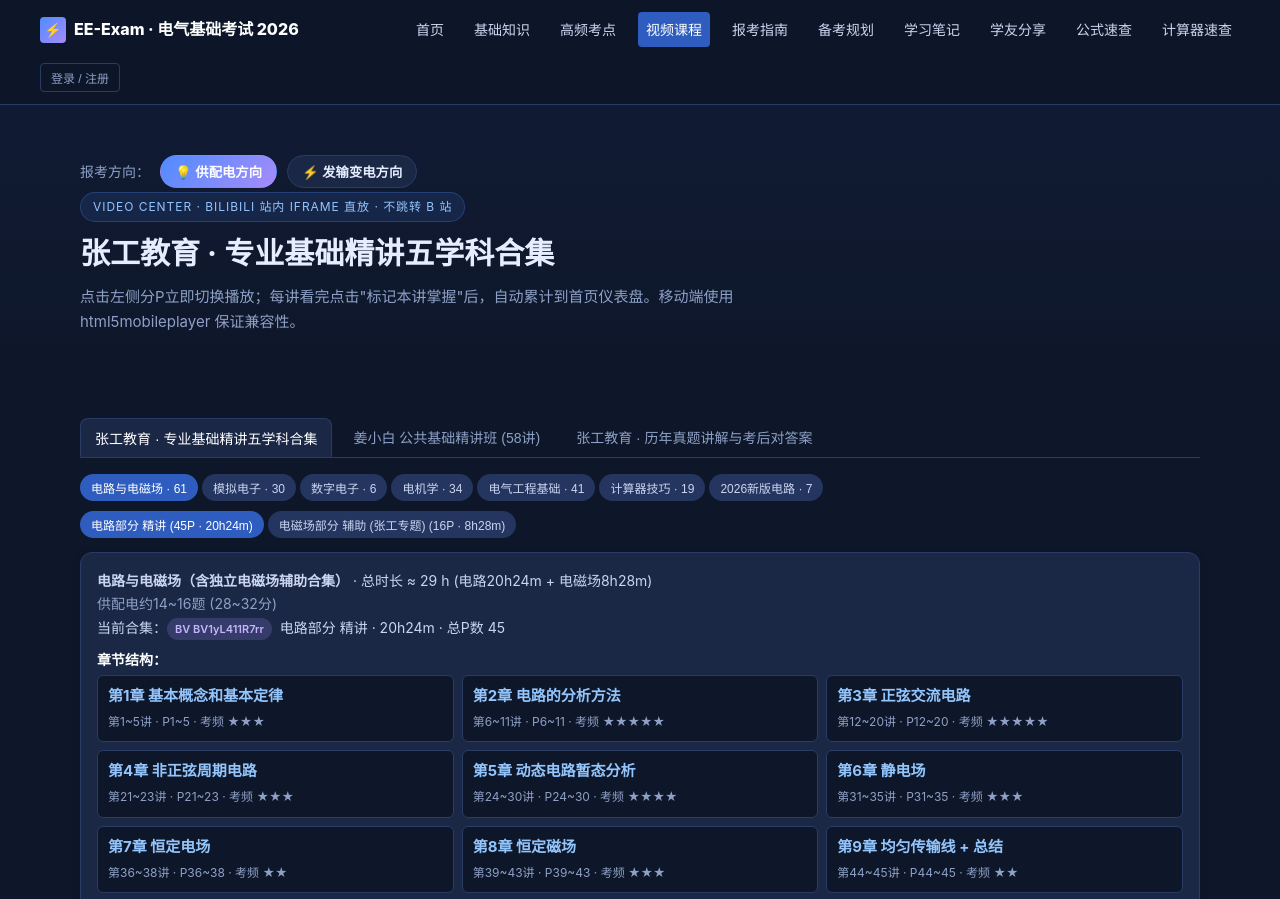
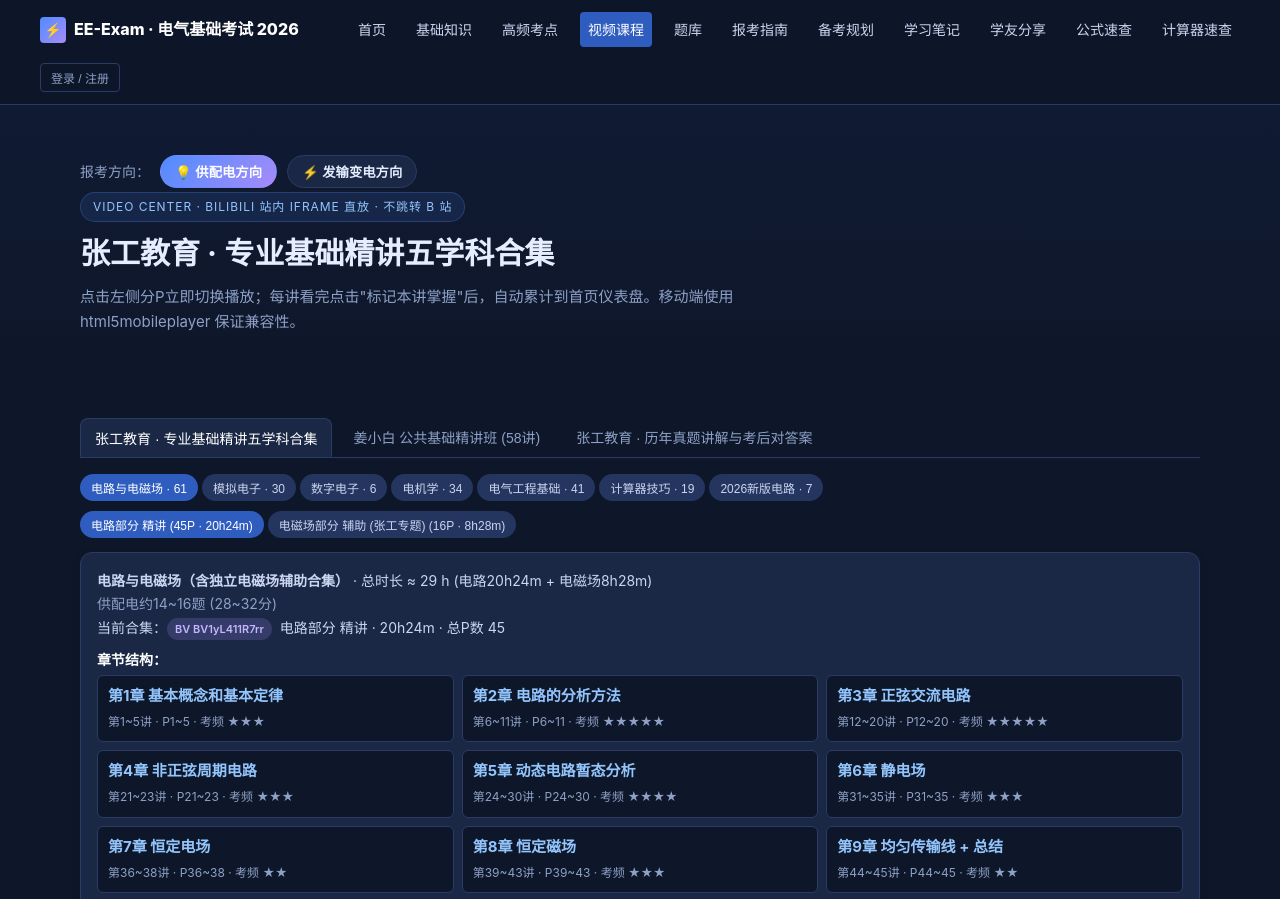
Before and after one commit to lbl1988/EE-Exam-Basic, a website: page videos.html in a window 1280 px wide. Shown: the top 899 px of the page. Drawn offline with Linux system fonts and the light colour scheme; no server answers.

Commit message:
nav: 全站导航新增「题库」入口指向 exam.html

```diff
--- a/videos.html
+++ b/videos.html
@@ -16,6 +16,7 @@
       <a href="basic.html">基础知识</a>
       <a href="hot-points.html">高频考点</a>
       <a href="videos.html">视频课程</a>
+      <a href="exam.html">题库</a>
       <a href="guide.html">报考指南</a>
       <a href="plan.html">备考规划</a>
       <a href="my-notes.html">学习笔记</a>
```
